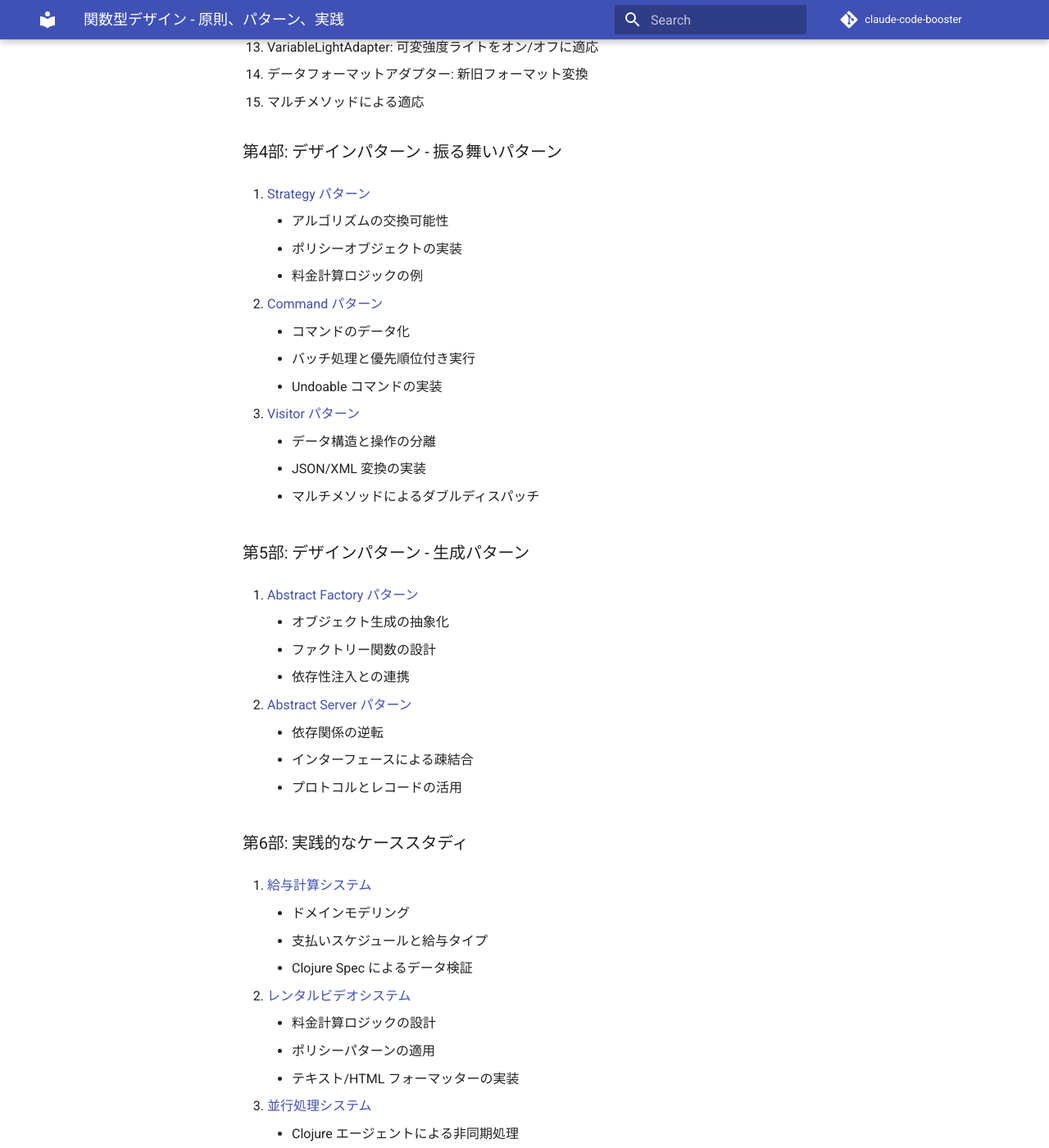
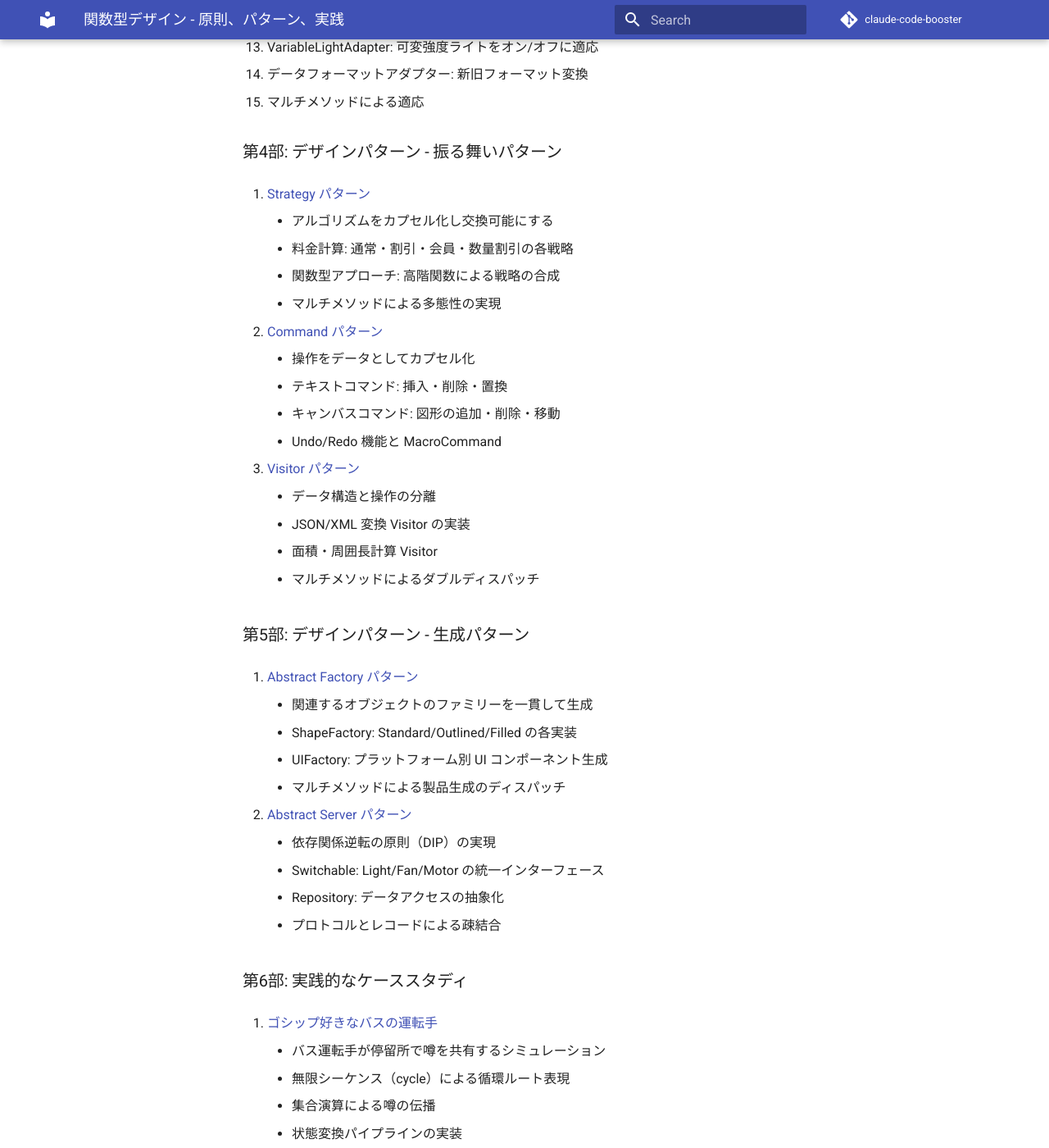
Before and after one commit to k2works/pragmatic-programing-exercise-2025, an MkDocs documentation site: the page built from docs/article/functional-design/index.md, in a window 1280 px wide and 1400 px high, scrolled down 1797 px. Shown: the whole window at 82% size. Built offline with MkDocs 1.6.1 and Material for MkDocs 9.7.7, drawn with Linux system fonts in a browser that asks for light colours; comment, search, counter and statistics services are not loaded.

Commit message:
Update index.md with detailed Part 6 descriptions
Added comprehensive chapter descriptions for Part 6:
- Chapter 15: Gossiping Bus Drivers
- Chapter 16: Payroll System
- Chapter 17: Video Rental System
- Chapter 18: Concurrency System
- Chapter 19: Wa-Tor Simulation

🤖 Generated with [Claude Code](https://claude.com/claude-code)

Co-Authored-By: Claude Opus 4.5 <noreply@anthropic.com>

```diff
--- a/docs/article/functional-design/index.md
+++ b/docs/article/functional-design/index.md
@@ -63,50 +63,61 @@
 ### 第4部: デザインパターン - 振る舞いパターン
 
 10. [Strategy パターン](./10-strategy-pattern.md)
-    - アルゴリズムの交換可能性
-    - ポリシーオブジェクトの実装
-    - 料金計算ロジックの例
+    - アルゴリズムをカプセル化し交換可能にする
+    - 料金計算: 通常・割引・会員・数量割引の各戦略
+    - 関数型アプローチ: 高階関数による戦略の合成
+    - マルチメソッドによる多態性の実現
 
 11. [Command パターン](./11-command-pattern.md)
-    - コマンドのデータ化
-    - バッチ処理と優先順位付き実行
-    - Undoable コマンドの実装
+    - 操作をデータとしてカプセル化
+    - テキストコマンド: 挿入・削除・置換
+    - キャンバスコマンド: 図形の追加・削除・移動
+    - Undo/Redo 機能と MacroCommand
 
 12. [Visitor パターン](./12-visitor-pattern.md)
     - データ構造と操作の分離
-    - JSON/XML 変換の実装
+    - JSON/XML 変換 Visitor の実装
+    - 面積・周囲長計算 Visitor
     - マルチメソッドによるダブルディスパッチ
 
 ### 第5部: デザインパターン - 生成パターン
 
 13. [Abstract Factory パターン](./13-abstract-factory-pattern.md)
-    - オブジェクト生成の抽象化
-    - ファクトリー関数の設計
-    - 依存性注入との連携
+    - 関連するオブジェクトのファミリーを一貫して生成
+    - ShapeFactory: Standard/Outlined/Filled の各実装
+    - UIFactory: プラットフォーム別 UI コンポーネント生成
+    - マルチメソッドによる製品生成のディスパッチ
 
 14. [Abstract Server パターン](./14-abstract-server-pattern.md)
-    - 依存関係の逆転
-    - インターフェースによる疎結合
-    - プロトコルとレコードの活用
+    - 依存関係逆転の原則（DIP）の実現
+    - Switchable: Light/Fan/Motor の統一インターフェース
+    - Repository: データアクセスの抽象化
+    - プロトコルとレコードによる疎結合
 
 ### 第6部: 実践的なケーススタディ
 
-15. [給与計算システム](./15-payroll-system.md)
+15. [ゴシップ好きなバスの運転手](./15-gossiping-bus-drivers.md)
+    - バス運転手が停留所で噂を共有するシミュレーション
+    - 無限シーケンス（cycle）による循環ルート表現
+    - 集合演算による噂の伝播
+    - 状態変換パイプラインの実装
+
+16. [給与計算システム](./16-payroll-system.md)
     - ドメインモデリング
     - 支払いスケジュールと給与タイプ
     - Clojure Spec によるデータ検証
 
-16. [レンタルビデオシステム](./16-video-rental-system.md)
+17. [レンタルビデオシステム](./17-video-rental-system.md)
     - 料金計算ロジックの設計
     - ポリシーパターンの適用
     - テキスト/HTML フォーマッターの実装
 
-17. [並行処理システム](./17-concurrency-system.md)
+18. [並行処理システム](./18-concurrency-system.md)
     - Clojure エージェントによる非同期処理
     - 状態機械パターン
     - イベント駆動アーキテクチャ
 
-18. [Wa-Tor シミュレーション](./18-wator-simulation.md)
+19. [Wa-Tor シミュレーション](./19-wator-simulation.md)
     - 捕食者-被食者モデルの実装
     - セルオートマトンとマルチメソッド
     - GUI との統合（Quil）
```
Also changed, not shown: other parts of docs/article/functional-design/index.md (+3 -3 lines).
